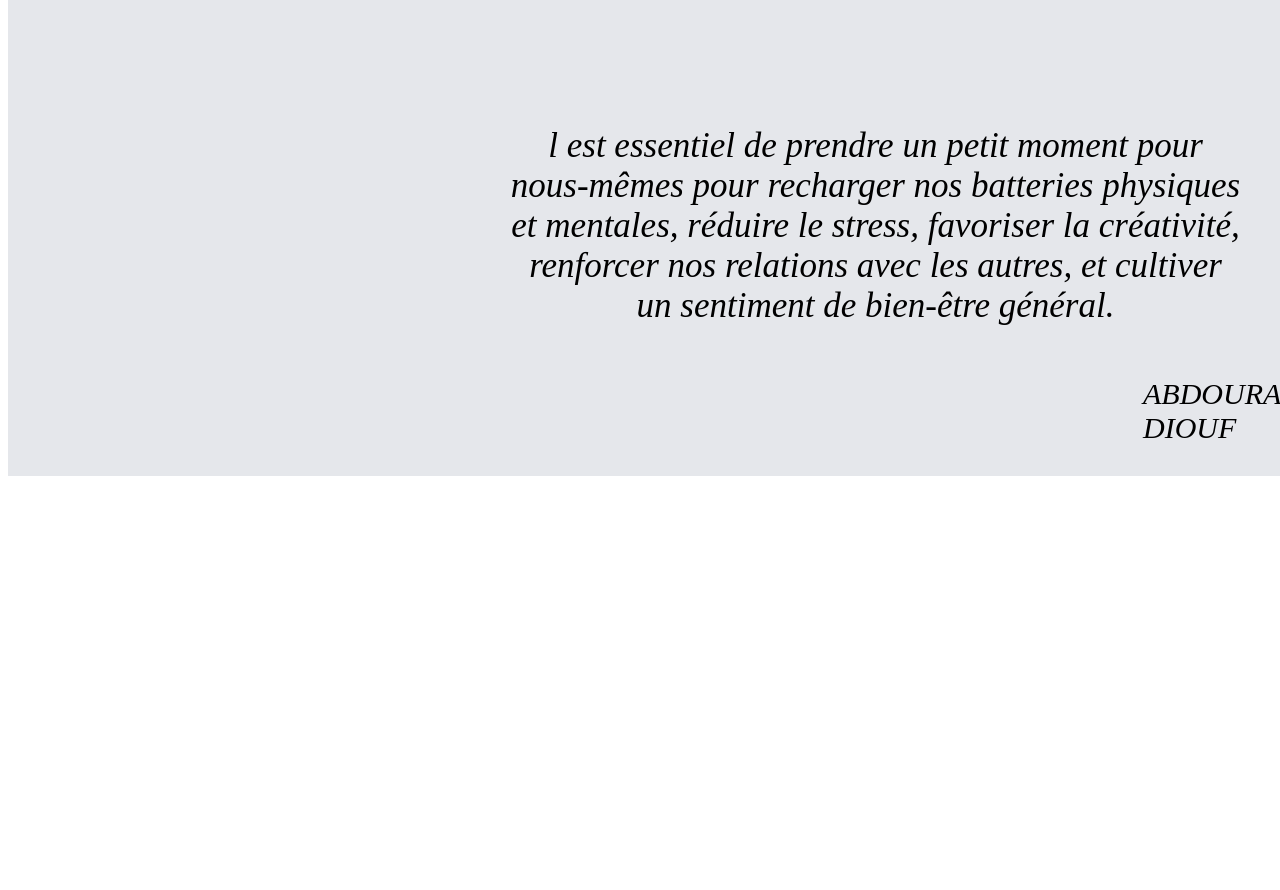
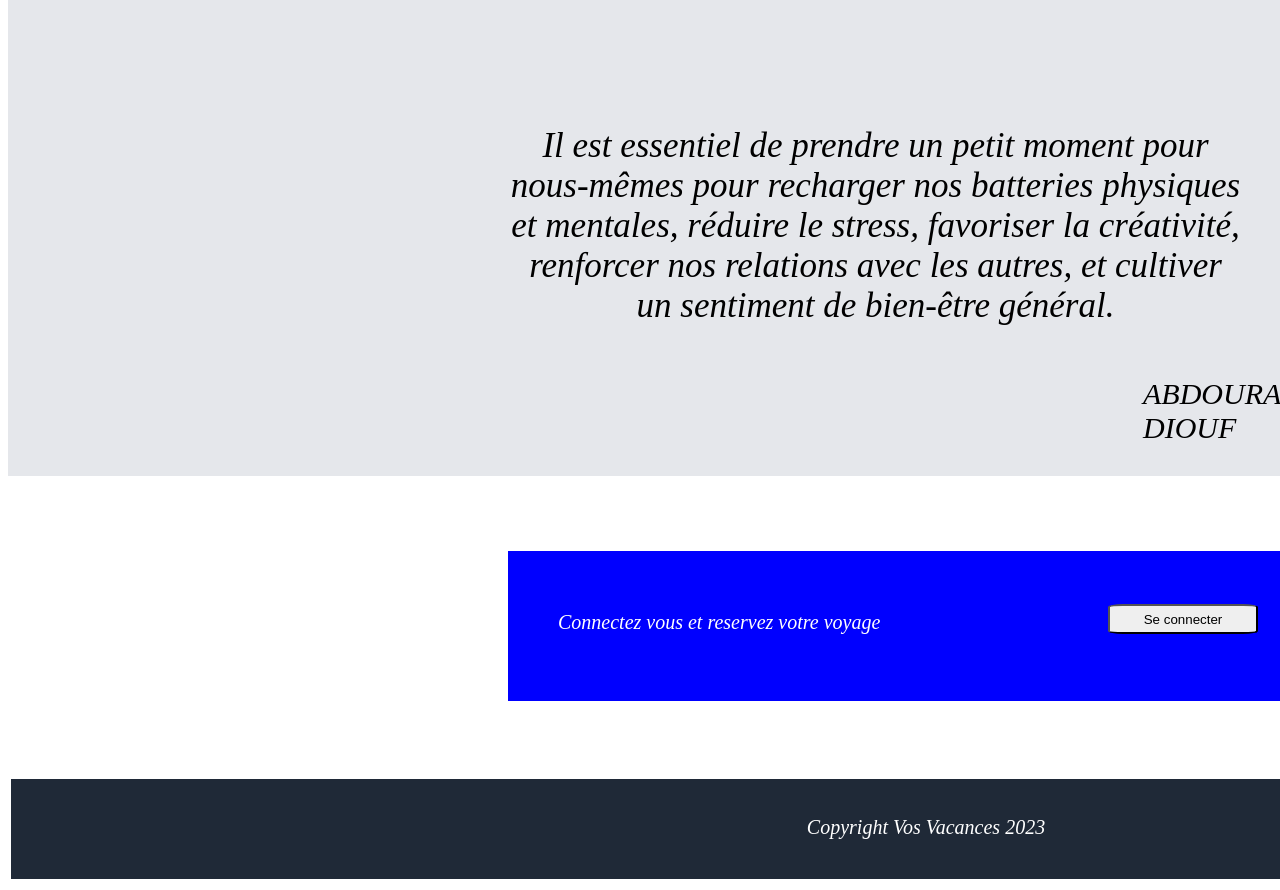
Before and after one commit to Rahimovic18/Landing-page, a plain HTML site: page index.html in a window 1280 px wide. Shown: the part 1140-2030 px from the top of the page. Before the commit the page ends 1624 px from the top, so only its background shows below. Drawn offline with Linux system fonts and the light colour scheme.

Commit message:
Projet fini
Projet terminé avec succes

```diff
--- a/index.html
+++ b/index.html
@@ -37,7 +37,7 @@
 
       <div class="grey">
        <p class="texte">
-        <em>l est essentiel de prendre un petit moment pour nous-mêmes pour recharger nos batteries
+        <em>Il est essentiel de prendre un petit moment pour nous-mêmes pour recharger nos batteries
         physiques et mentales, réduire le stress, favoriser la créativité, renforcer nos relations
         avec les autres, et cultiver un sentiment de bien-être général.
         <p class="auteur">
@@ -45,7 +45,19 @@
         </p>
        </p>
       </div>
-
+      <div class="pied">
+        <div class="pie">
+          <p class="p">
+          Connectez vous et reservez votre voyage<br>
+          </p>
+          <div class="pi"> <button class="seconnecter" type="button">Se connecter</button></div>
+        </div>
+      </div>
+    <div class="footer">
+      <p class="Copyright">
+      Copyright Vos Vacances 2023
+      </p>
+    </div>
     </body>
 
 </html>
--- a/style.css
+++ b/style.css
@@ -111,6 +111,50 @@ margin-right: 400px;
  right: 500px;
  margin-top:400px ;
  font-size: 30px;
+}
 
+.pied{
+   height: 300px;
+   width: 1830px;
+   display: flex;
+   align-items: center;
+}
+.pie{
+   height: 150px;
+   width: 800px;
+   background-color:blue;
+   position: relative;
+   left: 500px;
+   align-items: center;
+   }
+.pi{
+   height: 30px;
+   width: 150px;
+   margin-top: -50px;
+   position: relative;
+   margin-left: 600px;
+}
+.p{
+   font-size: 20px;
+   margin-top: 60px;
+   color: white;
+   margin-left: 50px;
+}
+.seconnecter{
+   height: 30px;
+   width: 150px;
+   border-radius:10%;
+}
+.footer{
+   height: 100px;
+   width: 1830px;
+  background-color: #1F2937;
+  color: white;
+  text-align: center;
+  border: solid;
+}
+.Copyright{
+   font-size: 20px;
+   margin-top: 2%;
 
 }
```
